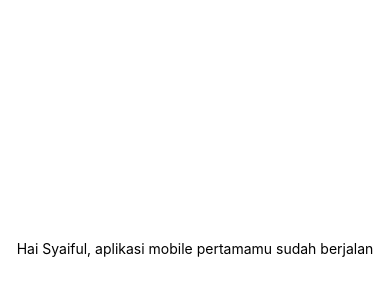
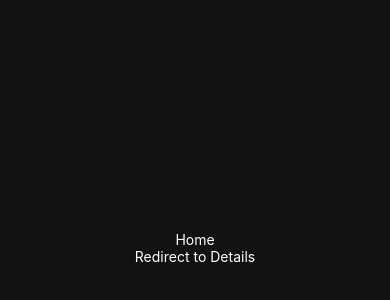
Before and after one commit to msyaifulbhr/findworkspace, a React Native app: screen /Home in a window 390 px wide. Shown: the part 174-474 px from the top of the page. Built offline with nearby package versions, Linux system fonts and the light colour scheme.

Commit message:
setup navigation route

```diff
--- a/App.js
+++ b/App.js
@@ -1,20 +1,34 @@
 import { StatusBar } from 'expo-status-bar';
 import { StyleSheet, Text, View } from 'react-native';
+import { NavigationContainer } from '@react-navigation/native';
+import { createNativeStackNavigator } from '@react-navigation/native-stack';
+import Home from './src/screens/Home';
+import Booking from './src/screens/Booking';
+import Details from './src/screens/Details';
+import Checkout from './src/screens/Checkout';
+import Success from './src/screens/Success';
+
+const Stack = createNativeStackNavigator();
 
 export default function App() {
   return (
-    <View style={styles.container}>
-      <Text>Hai Syaiful, aplikasi mobile pertamamu sudah berjalan</Text>
-      <StatusBar style="auto" />
-    </View>
+    <NavigationContainer>
+    <Stack.Navigator
+      initialRouteName='Home'
+      screenOptions={{headerShown: false}}>
+      <Stack.Screen name="Home" component={Home} />
+      <Stack.Screen name="Details" component={Details} />
+      <Stack.Screen name="Booking" component={Booking} />
+      <Stack.Screen name="Checkout" component={Checkout} />
+      <Stack.Screen name="Success" component={Success} />
+    </Stack.Navigator>
+    <StatusBar style="auto" />
+  </NavigationContainer>
   );
 }
 
 const styles = StyleSheet.create({
   container: {
     flex: 1,
-    backgroundColor: '#fff',
-    alignItems: 'center',
-    justifyContent: 'center',
   },
 });
--- /dev/null
+++ b/src/screens/Booking/index.tsx
@@ -0,0 +1,24 @@
+import { StatusBar } from 'expo-status-bar';
+import React from 'react';
+import { StyleSheet, Text, View } from 'react-native';
+
+export default function Booking() {
+  return (
+    <View style={styles.container}>
+      <Text style={styles.text}>Booking</Text>
+      <StatusBar style="auto" />
+    </View>
+  );
+}
+
+const styles = StyleSheet.create({
+  container: {
+    flex: 1,
+    backgroundColor: '#121212',
+    alignItems: 'center',
+    justifyContent: 'center',
+  },
+  text: {
+    color: '#fff',
+  }
+});
--- /dev/null
+++ b/src/screens/Checkout/index.tsx
@@ -0,0 +1,24 @@
+import { StatusBar } from 'expo-status-bar';
+import React from 'react';
+import { StyleSheet, Text, View } from 'react-native';
+
+export default function Checkout() {
+  return (
+    <View style={styles.container}>
+      <Text style={styles.text}>Checkout</Text>
+      <StatusBar style="auto" />
+    </View>
+  );
+}
+
+const styles = StyleSheet.create({
+  container: {
+    flex: 1,
+    backgroundColor: '#121212',
+    alignItems: 'center',
+    justifyContent: 'center',
+  },
+  text: {
+    color: '#fff',
+  }
+});
--- /dev/null
+++ b/src/screens/Details/index.tsx
@@ -0,0 +1,24 @@
+import { StatusBar } from 'expo-status-bar';
+import React from 'react';
+import { StyleSheet, Text, View } from 'react-native';
+
+export default function Details() {
+  return (
+    <View style={styles.container}>
+      <Text style={styles.text}>Details</Text>
+      <StatusBar style="auto" />
+    </View>
+  );
+}
+
+const styles = StyleSheet.create({
+  container: {
+    flex: 1,
+    backgroundColor: '#121212',
+    alignItems: 'center',
+    justifyContent: 'center',
+  },
+  text: {
+    color: '#fff',
+  }
+});
--- /dev/null
+++ b/src/screens/Home/index.tsx
@@ -0,0 +1,32 @@
+import { StatusBar } from 'expo-status-bar';
+import React from 'react';
+import { useNavigation } from '@react-navigation/native';
+import { StyleSheet, Text, View, TouchableOpacity } from 'react-native';
+
+export default function Home() {
+  const navigation = useNavigation();
+  return (
+    <View style={styles.container}>
+      <Text style={styles.text}>Home</Text>
+      <TouchableOpacity
+        onPress={() => {
+          navigation.navigate('Details');
+        }}>
+        <Text style={styles.text}>Redirect to Details</Text>
+      </TouchableOpacity>
+      <StatusBar style="auto" />
+    </View>
+  );
+}
+
+const styles = StyleSheet.create({
+  container: {
+    flex: 1,
+    backgroundColor: '#121212',
+    alignItems: 'center',
+    justifyContent: 'center',
+  },
+  text: {
+    color: '#fff',
+  }
+});
--- /dev/null
+++ b/src/screens/Success/index.tsx
@@ -0,0 +1,24 @@
+import { StatusBar } from 'expo-status-bar';
+import React from 'react';
+import { StyleSheet, Text, View } from 'react-native';
+
+export default function Success() {
+  return (
+    <View style={styles.container}>
+      <Text style={styles.text}>Success</Text>
+      <StatusBar style="auto" />
+    </View>
+  );
+}
+
+const styles = StyleSheet.create({
+  container: {
+    flex: 1,
+    backgroundColor: '#121212',
+    alignItems: 'center',
+    justifyContent: 'center',
+  },
+  text: {
+    color: '#fff',
+  }
+});
--- /dev/null
+++ b/tsconfig.json
@@ -0,0 +1,4 @@
+{
+  "compilerOptions": {},
+  "extends": "expo/tsconfig.base"
+}
```
Also changed, not shown: package.json (+7 -1 lines), 1 other file (tests, documents, lock files or other folders).
